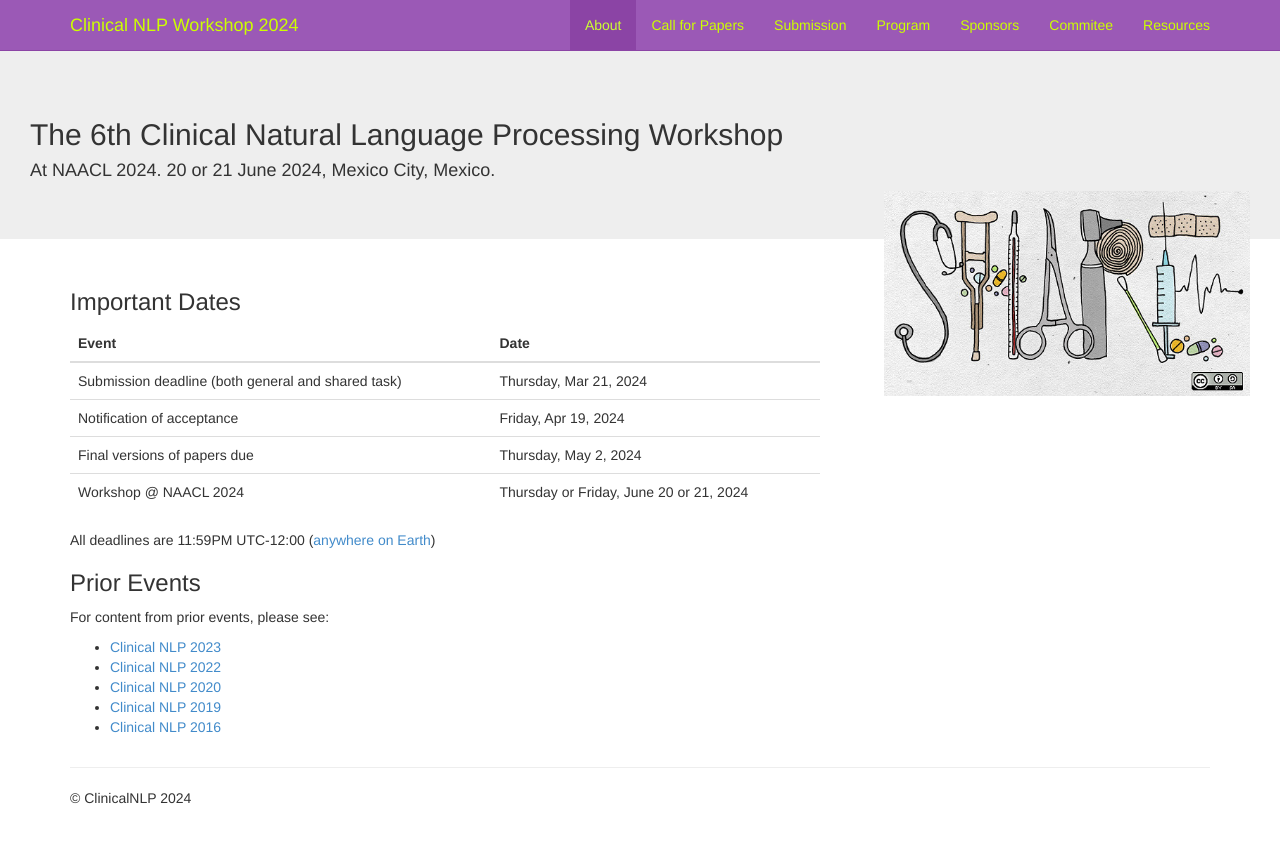
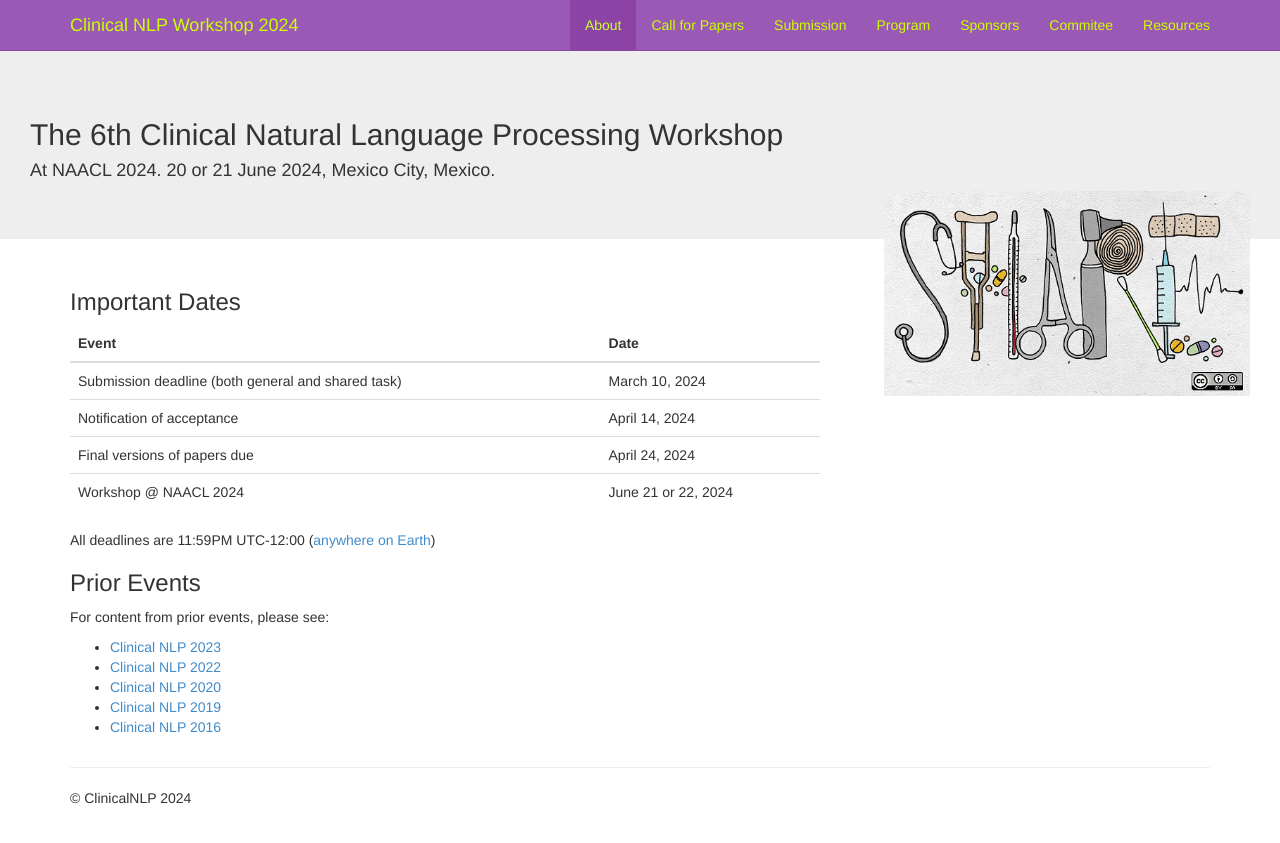
Before and after one commit to clinical-nlp/clinical-nlp.github.io, a Jekyll site: the page built from 2024/index.md, in a window 1280 px wide. Shown: the top 843 px of the page. Built offline with Jekyll 4.4.1, drawn with Linux system fonts in a browser that asks for light colours; nearby versions of some CDN libraries; comment, search, counter and statistics services are not loaded.

Commit message:
Update index.md
Deadlines updated

```diff
--- a/2024/index.md
+++ b/2024/index.md
@@ -7,10 +7,10 @@ layout: default_2024
 
 | Event                                               | Date                                    |
 | --------------------------------------------------- | --------------------------------------- |
-| Submission deadline (both general and shared task)  | Thursday, Mar 21, 2024                  |
-| Notification of acceptance                          | Friday, Apr 19, 2024                    |
-| Final versions of papers due                        | Thursday, May 2, 2024                   |
-| Workshop @ NAACL 2024                               | Thursday or Friday, June 20 or 21, 2024 |
+| Submission deadline (both general and shared task)  | March 10, 2024                    |
+| Notification of acceptance                          | April 14, 2024                    |
+| Final versions of papers due                        | April 24, 2024                    |
+| Workshop @ NAACL 2024                               | June 21 or 22, 2024 |
 
 All deadlines are 11:59PM UTC-12:00 ([anywhere on Earth](https://www.timeanddate.com/time/zones/aoe))
 
```
